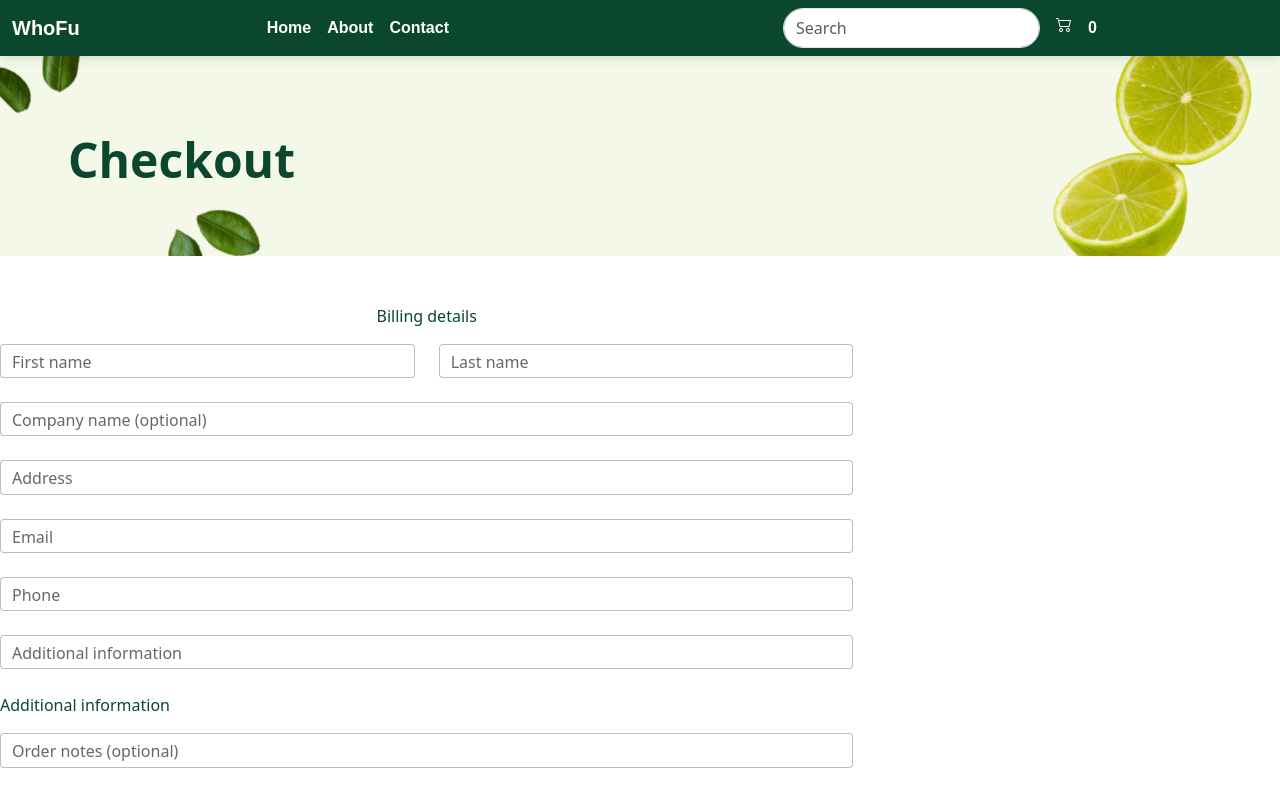
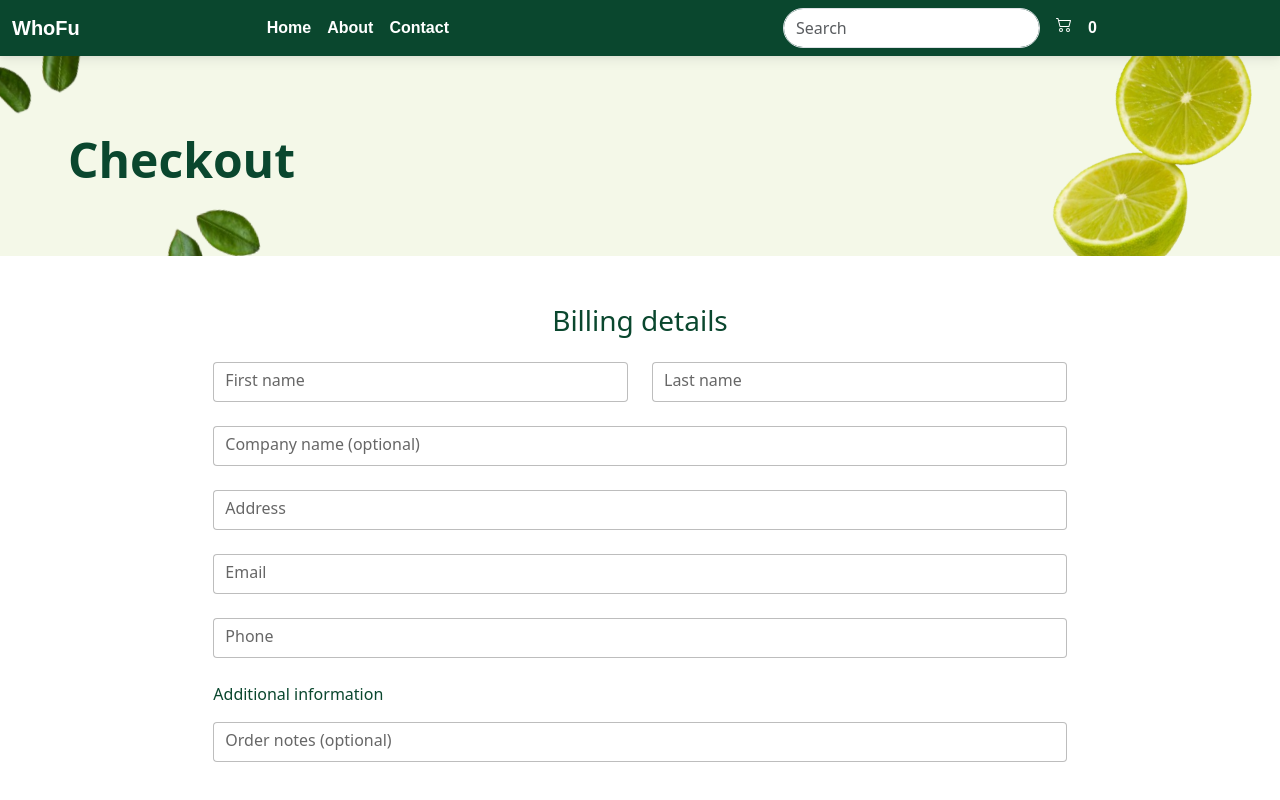
Before and after one commit to DianaPrunila/WhoFu, a React (Vite) app: page /CheckOut in a window 1280 px wide. Shown: the top 800 px of the page. Built offline with nearby package versions, Linux system fonts and the light colour scheme; a web font is replaced by a local one.

Commit message:
Cart logic

```diff
--- a/src/pages/Cart.jsx
+++ b/src/pages/Cart.jsx
@@ -7,7 +7,7 @@ import { Link } from "react-router-dom";
 import { MDBCol, MDBContainer, MDBRow } from "mdb-react-ui-kit";
 import { useSelector } from "react-redux";
 
-export const Cart = () => {
+export const Cart = (prop) => {
   const { products, finalPrice } = useSelector((store) => store.cart);
 
   // console.log(JSON.stringify(products));
@@ -27,8 +27,9 @@ export const Cart = () => {
             <MDBCol md="10">
               <div>
                 <div>
-                  {products &&
-                    products.map((p) => <CartItem data={p} key={p.id} />)}
+                  {products.map((p) => (
+                    <CartItem data={p} key={p.id} />
+                  ))}
                 </div>
               </div>
               {finalPrice > 0 ? (
--- a/src/pages/CartItem.jsx
+++ b/src/pages/CartItem.jsx
@@ -16,19 +16,17 @@ import {
   MDBRow,
   MDBTypography,
 } from "mdb-react-ui-kit";
-import { useDispatch } from "react-redux";
-import { useSelector } from "react-redux";
+import { useDispatch, useSelector } from "react-redux";
 
-const totals = (data) => {
-  dispatch(calculateTotalPrice(data));
-};
+// const totals = (data) => {
+//   dispatch(calculateTotalPrice(data));
+// };
 // onClick={() => totals(prop.data)}
 
 export const CartItem = (prop) => {
-  const { id, product_name, price, image } = prop.data;
-  const { cartItem, quantityToBuy, totalQuantity, finalPriceProduct } =
-    useSelector((store) => store.cart);
+  const { id, product_name, price, image, quantityToBuy, quantity } = prop.data;
   // const [value, setValue] = useState("");
+
   const dispatch = useDispatch();
   const increasing = (data) => {
     dispatch(increase(data));
@@ -57,8 +55,9 @@ export const CartItem = (prop) => {
           </MDBCol>
           <MDBCol md="3" lg="3" xl="3">
             <p className="lead fw-normal mb-2 text-bold">{product_name}</p>
-            <p>
+            <p className="flex flex-col">
               <span className="text-muted">Price: {price} € </span>
+              <span className="text-muted">Quantity: {quantity} </span>
             </p>
           </MDBCol>
           <MDBCol
@@ -79,8 +78,9 @@ export const CartItem = (prop) => {
               min={1}
               // type="number"
               // onChange={(e) => setValue(e.target.value)}
+              value={quantityToBuy || 0}
+              // readOnly
             />
-
             <MDBBtn
               color="link"
               className="px-2"
@@ -91,11 +91,7 @@ export const CartItem = (prop) => {
           </MDBCol>
           <MDBCol md="3" lg="2" xl="2" className="offset-lg-1">
             <MDBTypography tag="h5" className="mb-0">
-              {/* {totals(prop.data)} € */}
-              {/* {totals(prop.data) > 0 && <> ({totals(prop.data)})</>}€ */}
-              {/* {()=> increasing(prop.data)} */}
-              {finalPriceProduct}
-              {/* {totalQuantity} */}
+              {quantityToBuy * price} €
             </MDBTypography>
           </MDBCol>
           <MDBCol md="1" lg="1" xl="1" className="text-end">
--- a/src/pages/CheckOut.jsx
+++ b/src/pages/CheckOut.jsx
@@ -3,7 +3,7 @@ import { MDBRow, MDBCol, MDBInput } from "mdb-react-ui-kit";
 
 const CheckOut = () => {
   return (
-    <>
+    <div>
       <div className="TopBanner flex mb-5">
         <div className=" flex relative ">
           <h3 className="w-[300px] absolute sm:text-3xl md:text-3xl lg:text-5xl font-bold  text-navBg ml-9  sm:mt-3 mt-5  lg:pt-8 lg:pl-8">
@@ -12,43 +12,53 @@ const CheckOut = () => {
         </div>
         <img src={limes} alt="About" className="w-full " />
       </div>
-      <div className="global w-8/12 flex flex-col">
+      <div className="flex justify-around">
+        <div className=" w-8/12 flex flex-col">
           <div className="details flex justify-center">
-          <p className="text-bold text-navBg ">Billing details</p>
+            <h3 className="text-bold text-navBg mb-4"> Billing details</h3>
           </div>
           <form className="forms flex-col flex">
             <MDBRow className="mb-4 flex flex-wrap">
               <MDBCol>
-              <MDBInput id="form6Example1" label="First name" />
+                <MDBInput
+                  className="h-10"
+                  id="form6Example1"
+                  label="First name"
+                />
               </MDBCol>
               <MDBCol>
-              <MDBInput id="form6Example2" label="Last name" />
+                <MDBInput
+                  className="h-10"
+                  id="form6Example2"
+                  label="Last name"
+                />
               </MDBCol>
             </MDBRow>
             <MDBInput
+              className="h-10"
               wrapperClass="mb-4"
               id="form6Example3"
               label="Company name (optional)"
             />
-          <MDBInput wrapperClass="mb-4" id="form6Example4" label="Address" />{" "}
             <MDBInput
+              className="h-10"
+              wrapperClass="mb-4"
+              id="form6Example4"
+              label="Address"
+            />{" "}
+            <MDBInput
+              className="h-10"
               wrapperClass="mb-4"
               type="email"
               id="form6Example5"
               label="Email"
             />
             <MDBInput
+              className="h-10"
               wrapperClass="mb-4"
               type="tel"
               id="form6Example6"
               label="Phone"
-          />
-          <MDBInput
-            wrapperClass="mb-4"
-            textarea
-            id="form6Example7"
-            rows={4}
-            label="Additional information"
             />
           </form>
           <div className="details">
@@ -56,6 +66,7 @@ const CheckOut = () => {
           </div>
           <form>
             <MDBInput
+              className="h-10"
               wrapperClass="mb-4"
               textarea
               id="form6Example7"
@@ -68,11 +79,12 @@ const CheckOut = () => {
               className=" px-3 py-2  bg-lightGreen
                     hover:bg-navBg text-white  active:bg-lightGreen text-bold text-2xl rounded-full"
             >
-            Proceed to checkout
+              Place order
             </button>
           </div>
         </div>
-    </>
+      </div>
+    </div>
   );
 };
 
```
Lines whose indentation alone changed are shown as unchanged.
